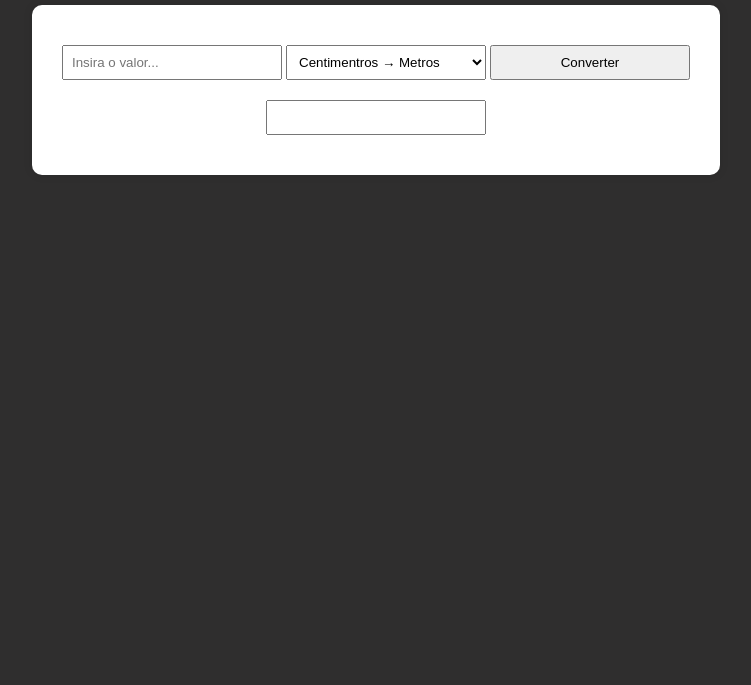
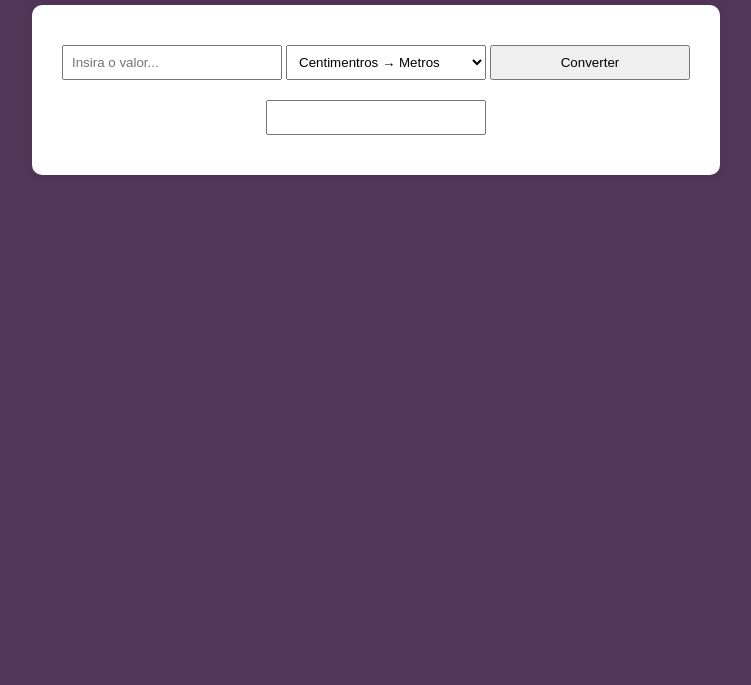
Before and after one commit to Robert-TaylorMF/DEV-WEB, a plain HTML site: page conversor-de-unidades/index.html in a window 1280 px wide. Shown: the part 115-800 px from the top of the page, without its empty margins (264-1015 px from the left). Drawn offline with Linux system fonts and the light colour scheme.

Commit message:
Adicionado alguns comentários para entender melhor o código e alterado a cor de fundo do background

```diff
--- a/conversor-de-unidades/style.css
+++ b/conversor-de-unidades/style.css
@@ -1,9 +1,9 @@
 body{
     display: flex;
-    flex-direction: column;
-    justify-content: center;
-    align-items: center;
-    background-color: rgba(14, 13, 13, 0.863);
+    flex-direction: column; /* Coloca cada elemento em sua linha */
+    justify-content: center; /* Justifica os elementos no centro da tela */
+    align-items: center; /* Alinha os elementos no centro da página */
+    background-color: rgba(55, 23, 63, 0.863);
 }
 
 h1{
```
